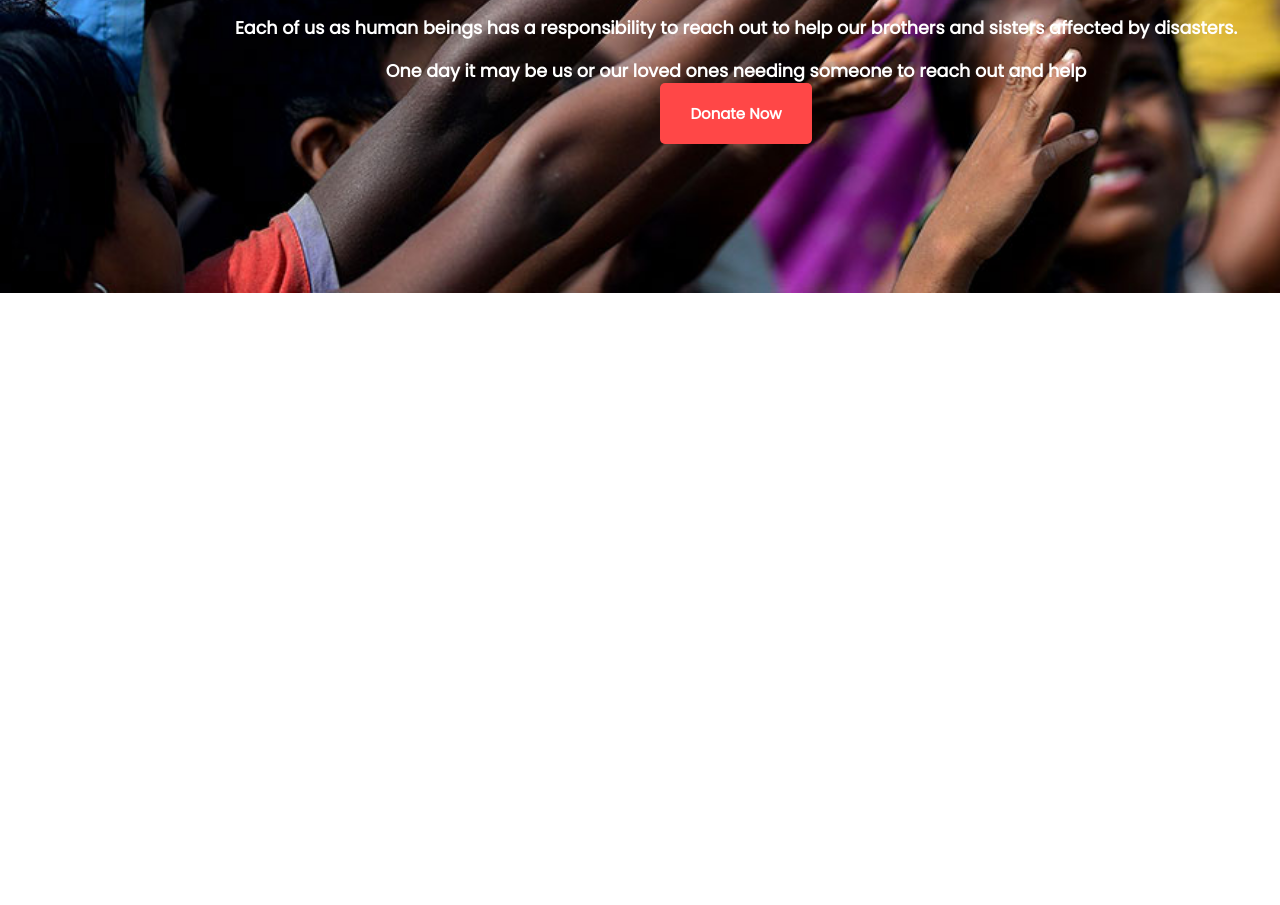
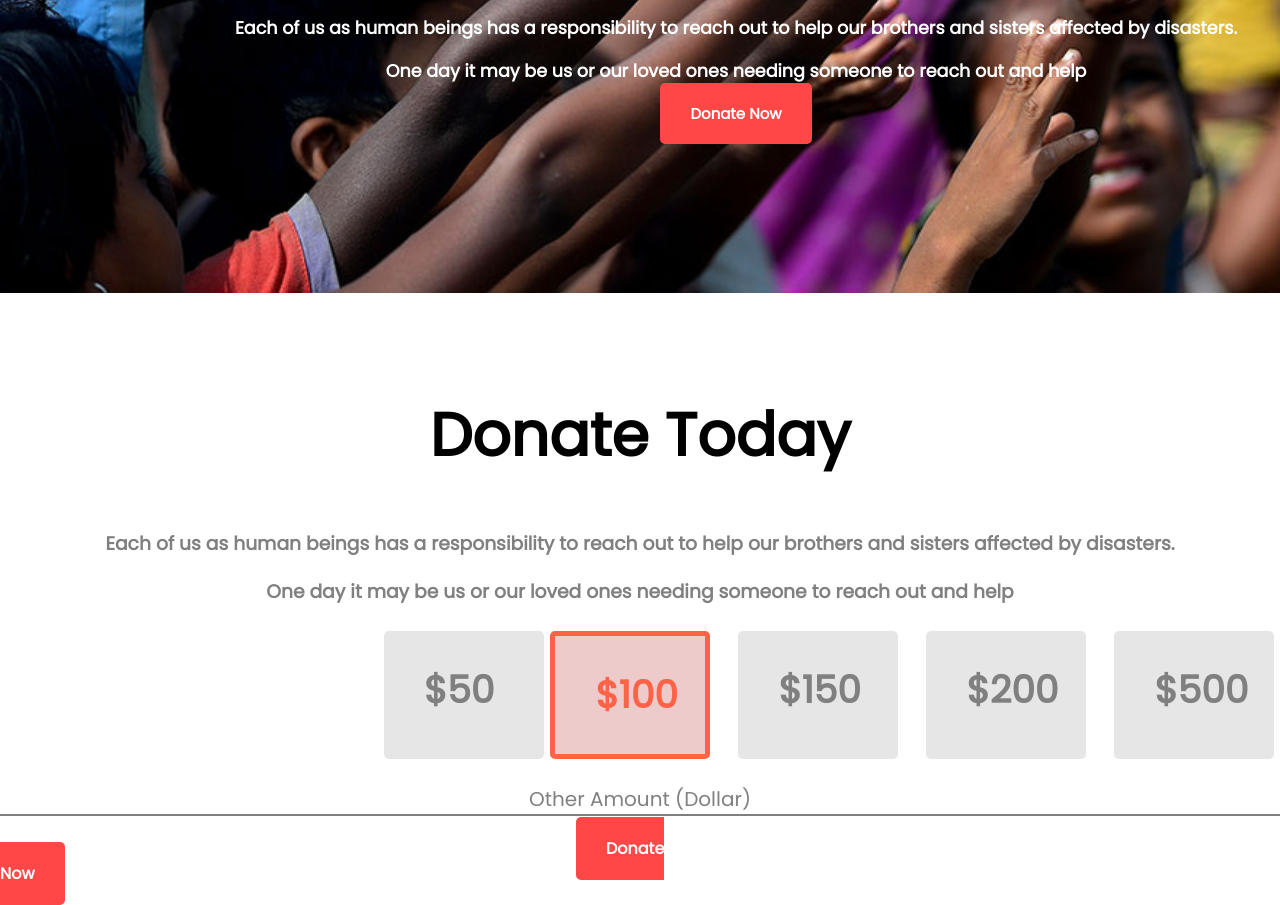
Before and after one commit to ronysarker49/flood-donation, a plain HTML site: page index.html in a window 1280 px wide. Shown: the part 555-1460 px from the top of the page. Before the commit the page ends 855 px from the top, so only its background shows below. Drawn offline with Linux system fonts and the light colour scheme.

Commit message:
donate are addee

```diff
--- a/index.html
+++ b/index.html
@@ -31,6 +31,36 @@
             </div>
         </div>
     </section>
+    <section class="donate-part">
+        <div class="donate-items">
+            <h1>Donate Today</h1>
+            <h3>Each of us as human beings has a responsibility to reach out to help our brothers and sisters affected
+                by disasters.</h3>
+            <h3>One day it may be us or our loved ones needing someone to reach out and help</h3>
+            <div class="amount">
+                <ul>
+                    <h2>$50</h2>
+                    <span class="special">
+                        <h2>$100</h2>
+                    </span>
+                    <span class="amonut-items">
+                        <h2>$150</h2>
+
+                    </span>
+                    <span class="amonut-items">
+                        <h2>$200</h2>
+                    </span>
+                    <span class="amonut-items">
+                        <h2>$500</h2>
+                    </span>
+                </ul>
+
+                <p>Other Amount (Dollar)</p>
+
+            </div>
+            <a target="_blank" href="https://cafott.ca/">Donate Now</a>
+        </div>
+    </section>
 </body>
 
 </html>
--- a/style.css
+++ b/style.css
@@ -1,9 +1,10 @@
 body {
     margin: 0;
+    font-family: 'Poppins', sans-serif;
 }
 
 .container {
-    font-family: 'Poppins', sans-serif;
+
     position: justify;
 }
 
@@ -32,3 +33,70 @@ a {
     border-radius: 5px;
     padding: 20px 30px;
 }
+
+.donate-items h1 {
+    font-size: 60px;
+    font-weight: 900;
+    text-align: center;
+    margin-top: 7%;
+}
+
+.donate-items h3 {
+    text-align: center;
+    color: gray;
+}
+
+
+ul {
+
+    display: flex;
+    font-size: 25px;
+    color: gray;
+    margin-left: 30%;
+    padding-right: 50px;
+    border-radius: 5px;
+    background-color: rgb(231, 230, 230);
+    width: 70px;
+}
+
+.special {
+    background-color: rgb(238, 203, 203);
+    color: tomato;
+    margin-left: 80%;
+    padding-left: 40px;
+    padding-right: 40px;
+    border-radius: 5px;
+    border: 5px solid tomato;
+    width: 70px;
+}
+
+.amonut-items {
+    display: flex;
+    font-size: 25px;
+    color: gray;
+    margin-left: 40%;
+    padding-left: 40px;
+    padding-right: 50px;
+    border-radius: 5px;
+    background-color: rgb(231, 230, 230);
+    width: 70px;
+}
+
+.donate-items p {
+    color: gray;
+    font-size: 20px;
+    text-align: center;
+    border-bottom: 2px solid gray;
+
+
+}
+
+.donate-items a {
+    text-decoration: none;
+    background-color: rgb(255, 71, 71);
+    color: white;
+    font-weight: 700;
+    border-radius: 5px;
+    padding: 20px 30px;
+    margin: 45%;
+}
```
